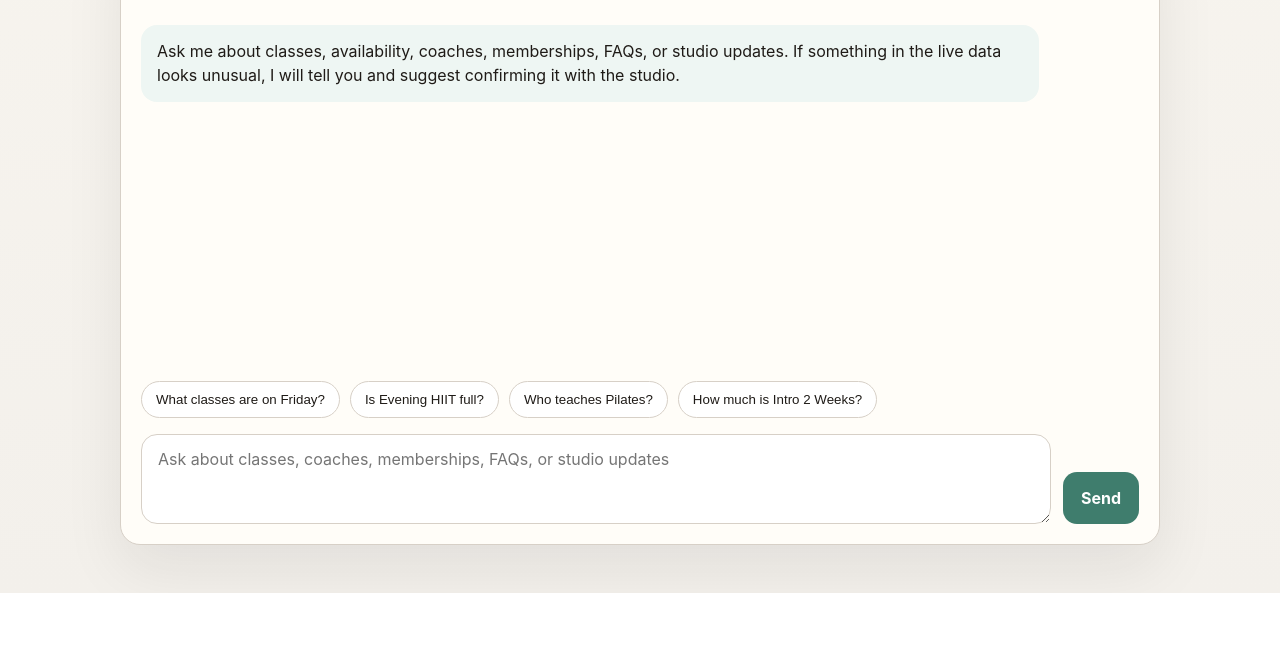
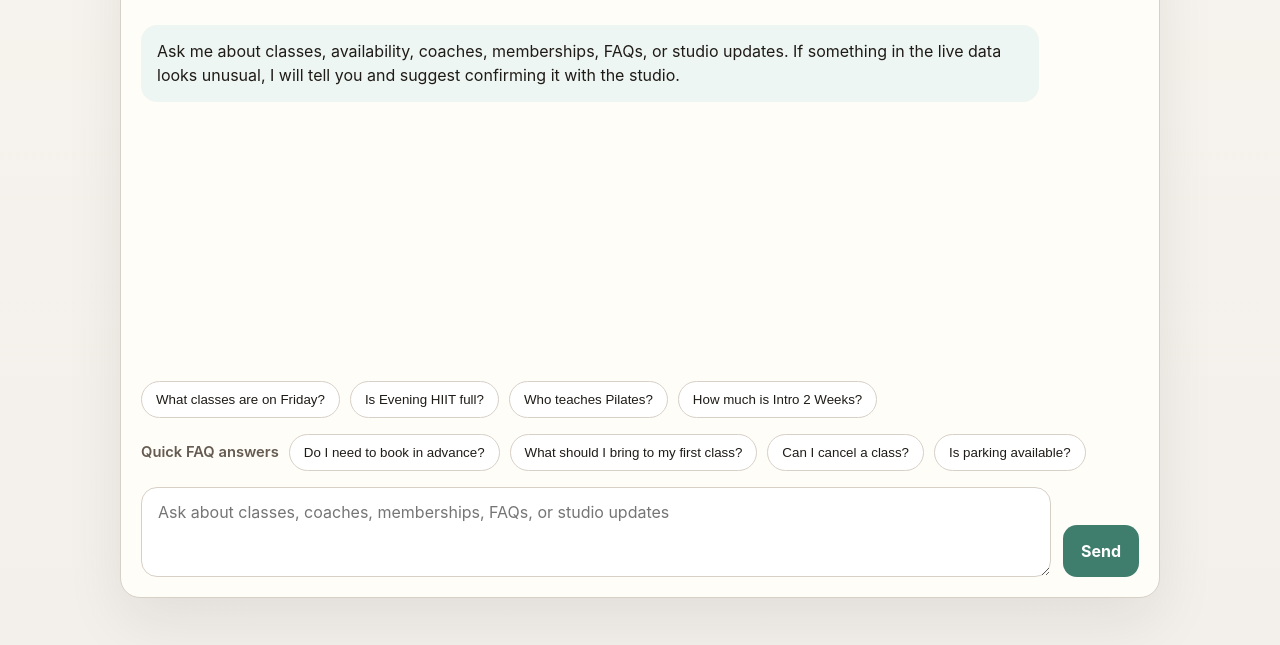
Before and after one commit to tomaspfcrotty-spec/studioflow-ai, a website: page index.html in a window 1280 px wide. Shown: the part 351-996 px from the top of the page. Before the commit the page ends 944 px from the top, so only its background shows below. Drawn offline with Linux system fonts and the light colour scheme; no server answers.

Commit message:
Improve chat prompt interactions

```diff
--- a/app.js
+++ b/app.js
@@ -26,9 +26,16 @@ window.addEventListener("DOMContentLoaded", function () {
   for (var i = 0; i < promptButtons.length; i += 1) {
     promptButtons[i].addEventListener("click", function () {
       chatInput.value = this.textContent.trim();
-      chatInput.focus();
+      chatForm.requestSubmit();
     });
   }
+
+  chatInput.addEventListener("keydown", function (event) {
+    if (event.key === "Enter" && !event.shiftKey) {
+      event.preventDefault();
+      chatForm.requestSubmit();
+    }
+  });
 
   chatForm.addEventListener("submit", function (event) {
     event.preventDefault();
--- a/index.html
+++ b/index.html
@@ -36,6 +36,14 @@
           <button type="button" class="prompt-button">How much is Intro 2 Weeks?</button>
         </div>
 
+        <div class="faq-prompts" aria-label="Quick FAQ answers">
+          <p class="prompt-group-label">Quick FAQ answers</p>
+          <button type="button" class="prompt-button faq-button">Do I need to book in advance?</button>
+          <button type="button" class="prompt-button faq-button">What should I bring to my first class?</button>
+          <button type="button" class="prompt-button faq-button">Can I cancel a class?</button>
+          <button type="button" class="prompt-button faq-button">Is parking available?</button>
+        </div>
+
         <form id="chat-form" class="chat-form">
           <label class="visually-hidden" for="chat-input">Ask a question</label>
           <textarea
--- a/styles.css
+++ b/styles.css
@@ -133,6 +133,25 @@ h1 {
   margin: 8px 0 16px;
 }
 
+.faq-prompts {
+  display: flex;
+  flex-wrap: wrap;
+  gap: 10px;
+  margin: 0 0 16px;
+  align-items: center;
+}
+
+.prompt-group-label {
+  margin: 0;
+  font-size: 0.92rem;
+  font-weight: 600;
+  color: var(--muted);
+}
+
+.faq-button {
+  background: #f7f3ec;
+}
+
 .prompt-button {
   border: 1px solid var(--line);
   background: white;
```
